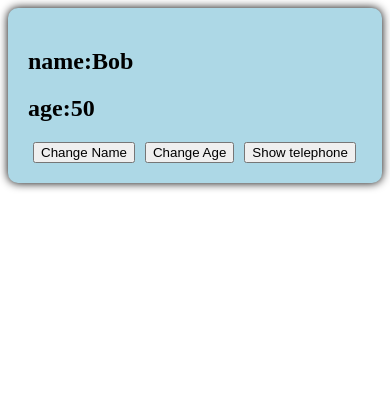
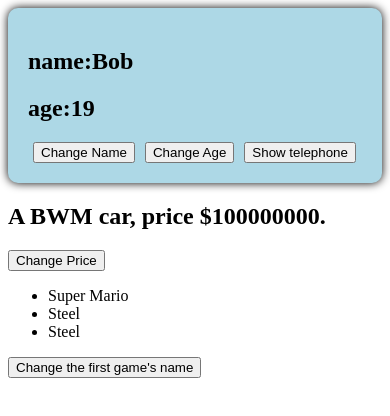
Before and after one commit to KickaStone/hello_vue3, a Vue app: page / in a window 390 px wide. Shown: the top 416 px of the page. Built offline with nearby package versions, Linux system fonts and the light colour scheme.

Commit message:
P11 + P12, Responsive data using `ref` and `reactive`

```diff
--- a/src/App.vue
+++ b/src/App.vue
@@ -1,13 +1,15 @@
 <script lang="ts">
   import Person from "./components/Person.vue";
+  import Car from "./components/Car.vue"
   export default {
     name: 'App', // Component name,
-    components:{Person}
+    components:{Person, Car}
   }
 </script>
 
 <template>
   <Person/>
+  <Car/>
 </template>
 
 <style scoped>
--- /dev/null
+++ b/src/components/Car.vue
@@ -0,0 +1,38 @@
+<script setup lang="ts">
+  import {reactive} from "vue";
+
+  // data
+  let car = reactive({brand: "BWM", price: 100000000})
+  let games = reactive([
+    {id:'game1', name:'Super Mario'},
+      {id:'game2', name:'Steel'},
+      {id:'game3', name:'Steel'},
+  ])
+
+  // methods
+  function changePrice(){
+    car.price += 100;
+    console.log(car)
+  }
+
+  function changeGameName(){
+    games[0].name = 'Super Mario 2';
+  }
+</script>
+
+<template>
+  <div class="car">
+    <h2>A {{car.brand}} car, price ${{car.price}}.</h2>
+    <button @click="changePrice">Change Price</button>
+
+    <ul>
+      <li v-for="g in games" :key="g.id">{{g.name}}</li>
+    </ul>
+    <button @click="changeGameName">Change the first game's name</button>
+  </div>
+
+</template>
+
+<style scoped>
+
+</style>
--- a/src/components/Person.vue
+++ b/src/components/Person.vue
@@ -1,23 +1,19 @@
-<!--<script lang="ts">-->
-<!--  export default {-->
-<!--    name: 'Person',-->
-<!--  }-->
-<!--</script>-->
-
-<script lang="ts" setup name="person123">
-  let name = 'Bob';  // name is not Responsive
-  let age = 50;      // age is not Responsive
+<script lang="ts" setup name="Person">
+  import {ref} from 'vue'
+  let name = ref('Bob');  // name is Responsive
+  let age = ref(19);      // age is Responsive
   let tel = '1234567890';
 
   // methods
-  function changeName(){ name = 'Mike'}
-  function changeAge(){ age = age + 1 }
+  function changeName(){ name.value = 'Mike'}
+  function changeAge(){ age.value = age.value + 1 }
   function showTel(){ alert(tel) }
 </script>
 
 <template>
   <div class="person">
     <h2>name:{{name}}</h2>
+<!--  not name.value  -->
     <h2>age:{{age}}</h2>
     <button @click="changeName">Change Name</button>
     <button @click="changeAge">Change Age</button>
```
